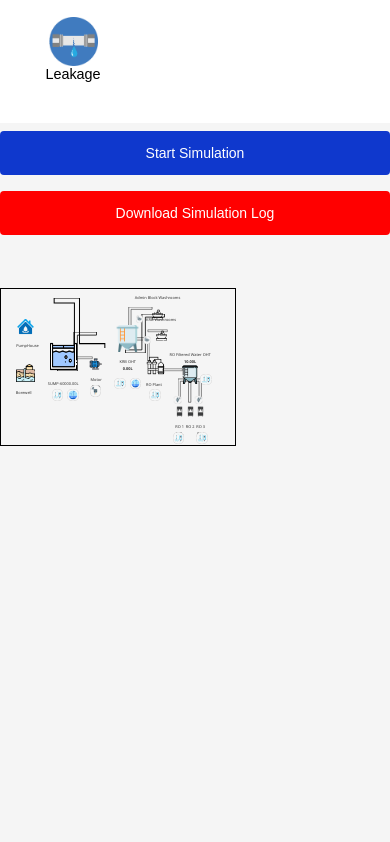
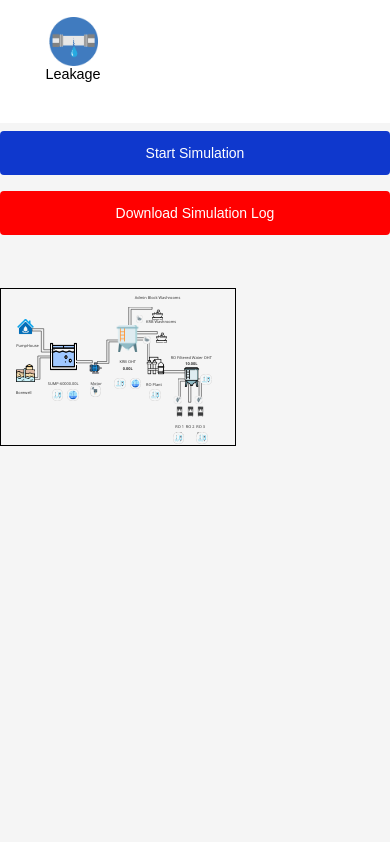
Before and after one commit to likhithkanigolla/zf-dt-frontend, a React (Create React App) app: page /simulation in a window 390 px wide. Shown: the part 727-1569 px from the top of the page. Built offline with nearby package versions, Linux system fonts and the light colour scheme.

Commit message:
Updated responsiveness

```diff
--- a/src/pages/SimulationPage/components/LShapePipe.css
+++ b/src/pages/SimulationPage/components/LShapePipe.css
@@ -8,8 +8,8 @@
 }
 
 .lshape-svg-container svg {
-    width: 100%;
-    height: 100%;
+    width: 6vw;
+    height: 8vw;
     max-width: 100vw;
     max-height: 50vw;
 }
--- a/src/pages/SimulationPage/components/MirrorZPipe.css
+++ b/src/pages/SimulationPage/components/MirrorZPipe.css
@@ -2,14 +2,14 @@
     position: absolute;
     bottom: 10%;
     right: 52%;
-    width: 80%;
-    height: 20PX;
+    width: 1vw;
+    height: 1vw;
 
 }
 
 .mirror-svg-container svg {
-    width: 90px;
-    height: 10vw;
+    width: 6vw;
+    height: 10.1vw;
     max-width: 100vw;
     max-height: 50vw;
 }
--- a/src/pages/SimulationPage/components/SimulationCanvas.jsx
+++ b/src/pages/SimulationPage/components/SimulationCanvas.jsx
@@ -73,7 +73,7 @@ flowrate
 
       {/* Straight Pipes */}
       <div>
-        <div style={{ position: "absolute", top: "20vw", left: "25vw" }}>
+        <div style={{ position: "absolute", top: "20.6vw", left: "25vw" }}>
           <StraightPipe flow={flow2}
           ref={(ref) => { if (ref) { ref.id = "motorOHTPipe"; iconRefs.push(ref); } }} />
         </div>
@@ -85,13 +85,13 @@ flowrate
           <div style={{ fontSize: "1vw" }}>SUMP-{waterInSump.toFixed(2)}L</div>
         </div>
 
-        <div style={{ position: "absolute", top: "11.5vw", left: "25.5vw" }}>
+        <div style={{ position: "absolute", top: "11.8vw", left: "25.5vw" }}>
           <MirrorZPipe flow={flow2}
           ref={(ref) => { if (ref) { ref.id = "motorOHTPipe"; iconRefs.push(ref); } }} />
         </div>
 
         {/* Motor */}
-        <div style={{ position: "absolute", top: "16vw", left: "21.5vw", textAlign: "center", width: "5.8vw" }}
+        <div style={{ position: "absolute", top: "17vw", left: "21.5vw", textAlign: "center", width: "5.8vw" }}
           ref={(ref) => { if (ref) { ref.id = "Motor"; iconRefs.push(ref); } }}>
           <img src={Motor} alt="Motor"
             className={`motor ${motorOn ? "running" : ""}`}
@@ -125,13 +125,13 @@ flowrate
           <img src={Washrooms} alt="WaterTank" style={{ width: "2.8vw", height: "2.8vw" }} />
         </div>
 
-        <div style={{ position: "absolute", top: "7vw", left: "37.2vw", textAlign: "center" }}>
+        <div style={{ position: "absolute", top: "7.6vw", left: "37.2vw", textAlign: "center" }}>
           <div style={{ fontSize: "1vw" }}>KRB Washrooms</div>
           <img src={Washrooms} alt="WaterTank" style={{ width: "2.8vw", height: "2.8vw" }} />
         </div>
 
         {/* Straight Pipe */}
-        <div style={{ position: "absolute", width: "30px", top: "13vw", left: "40.5vw" }}>
+        <div style={{ position: "absolute", top: "13vw", left: "41.5vw" }}>
           <StraightPipe flow={flow1} />
         </div>
 
@@ -144,7 +144,7 @@ flowrate
         </div>
 
         {/* Straight Pipe */}
-        <div style={{ position: "absolute", top: "23vw", left: "48vw" }}>
+        <div style={{ position: "absolute", top: "23.2vw", left: "48.9vw" }}>
           <StraightPipe flow={flow1} />
         </div>
 
@@ -162,7 +162,7 @@ flowrate
         </div>
 
         {/* Water Tower */}
-        <div style={{ position: "absolute", top: "16.1vw", left: "43.2vw" , textAlign: "center"}}>
+        <div style={{ position: "absolute", top: "16.7vw", left: "43.5vw" , textAlign: "center"}}>
           <div style={{ fontSize: "1vw" }}>RO Filtered Water OHT</div>
           <div style={{ fontSize: "1vw" }}><b>{waterInROFilter.toFixed(2)}L</b></div>
           <img src={ROWatertank} alt="WaterTank" style={{ width: "5vw", height: "5vw" }} onClick={(e) => handleIconClick(e)}
--- a/src/pages/SimulationPage/components/StraightPipe.css
+++ b/src/pages/SimulationPage/components/StraightPipe.css
@@ -8,8 +8,8 @@
 }
 
 .straight-svg-container svg {
-    width: 100%;
-    height: 100%;
+    width: 7vw;
+    height: 6vw;
     max-width: 100vw;
     max-height: 50vw;
 }
--- a/src/pages/SimulationPage/components/ZshapePipe.css
+++ b/src/pages/SimulationPage/components/ZshapePipe.css
@@ -2,14 +2,14 @@
     position: absolute;
     bottom: 10%;
     right: 52%;
-    width: 100%;
-    height: 25px;
+    width: 0vw;
+    height: 1.6vw;
     z-index: 2;
 }
 
 .svg-container svg {
-    width: 95px;
-    height: 13vw;
+    width: 6vw;
+    height: 12.5vw;
     max-width: 100vw;
     max-height: 50vw;
     z-index: 2;
```
